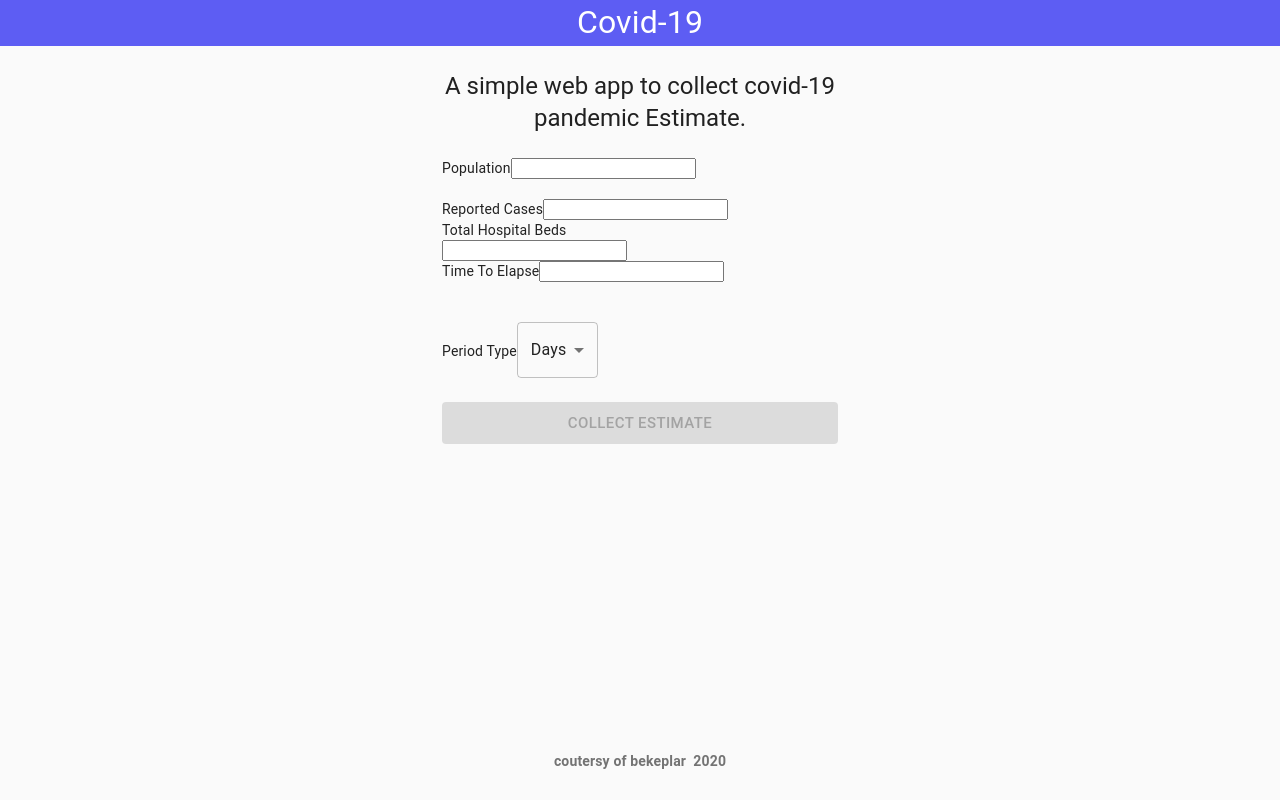
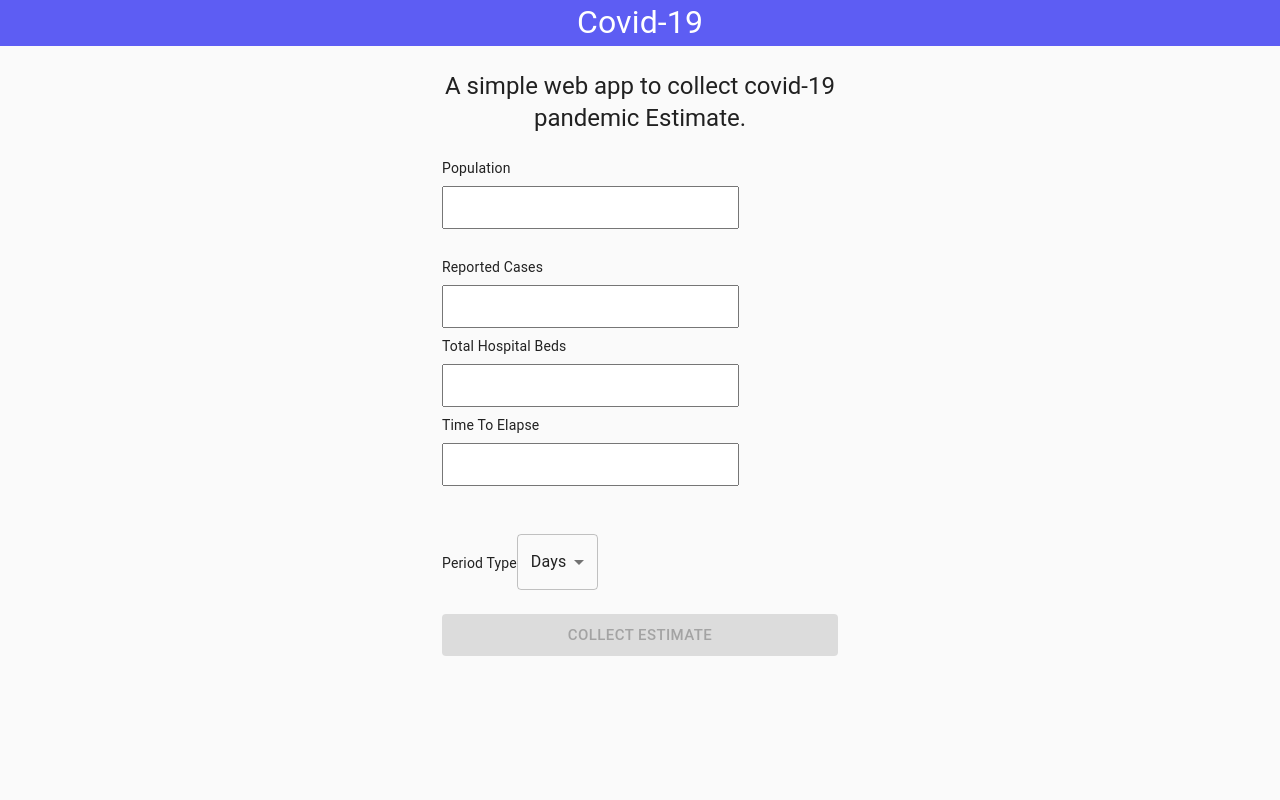
Before and after one commit to bekeplar/pCovid-19-estimator-js, a React (Create React App) app: page / in a window 1280 px wide. Built offline with nearby package versions, Linux system fonts and the light colour scheme.

Commit message:
Add frontend

```diff
--- a/src/App.css
+++ b/src/App.css
@@ -29,3 +29,15 @@
   display: flex;
   flex-direction: column;
 }
+
+
+input {
+  width: 100%;
+  padding: 12px 20px;
+  margin: 8px 0;
+  box-sizing: border-box;
+}
+
+form {
+  padding-bottom: 10%;
+}
--- a/src/App.js
+++ b/src/App.js
@@ -1,6 +1,6 @@
 import React from 'react';
 import Header from './component/Header';
-import Footer from './component/Footer';
+// import Footer from './component/Footer';
 import Form from './component/Form';
 import './App.css';
 
@@ -10,7 +10,7 @@ function App() {
     <div className="App">
       <Header />
       <Form />
-      <Footer />
+      {/* <Footer /> */}
     </div>
   );
 }
```
